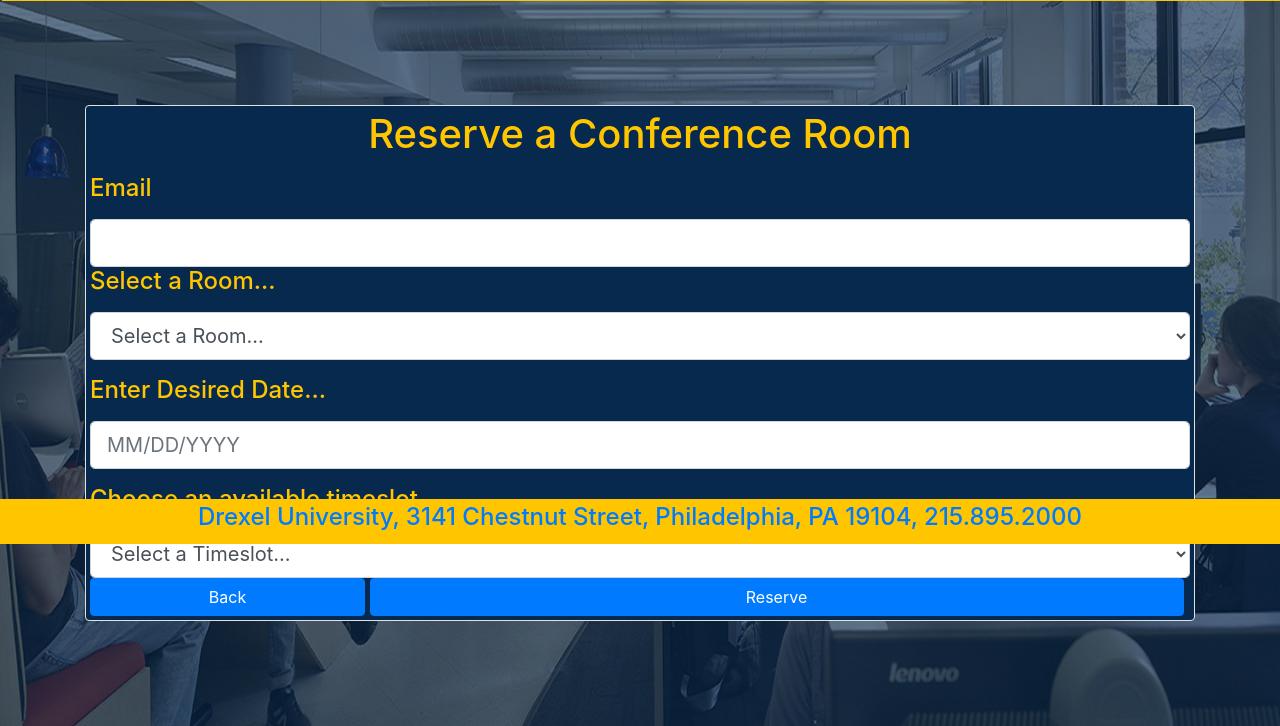
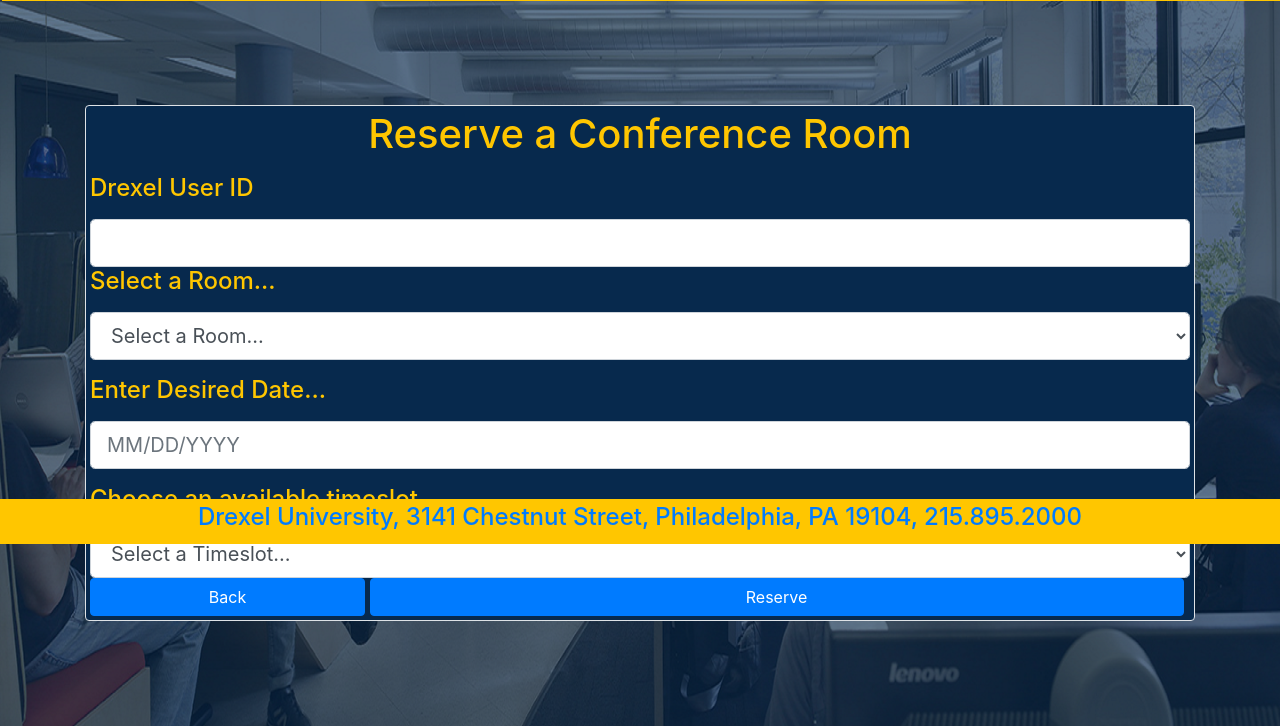
Before and after one commit to das446/iCommons, a Django app: template iCommons/templates/reserveroom.html in a window 1280 px wide. Shown: the part 256-982 px from the top of the page. Run offline with Django 3.2, Linux system fonts and the light colour scheme; the template is opened without the code that fills it, so the values that code supplies are empty; parts of the project's set-up code (start-up, migrations or seed data) failed here and were passed over; some libraries are stand-ins or nearby versions.

Commit message:
changed email to user id

```diff
--- a/iCommons/Devices/views.py
+++ b/iCommons/Devices/views.py
@@ -44,7 +44,7 @@ def reserve(request):
 
 def send_email(user,subject,text):
     from_email = settings.ihelp_email
-    to_email = user
+    to_email = user + "@drexel.edu"
     print("from:" + from_email)
     send_mail(subject, text,from_email, [to_email], fail_silently=False)
 
--- a/iCommons/templates/reservedevice.html
+++ b/iCommons/templates/reservedevice.html
@@ -12,7 +12,7 @@
             {% csrf_token %}
             <div class="mt-3">
             <label for="user">
-              <h4>Email</h4>
+              <h4>Drexel User ID</h4>
             </label>
             <input type="text" name="user" class="form-control form-control-lg">
             </div>
--- a/iCommons/templates/reserveroom.html
+++ b/iCommons/templates/reserveroom.html
@@ -14,7 +14,7 @@
 
                         <div class="mt-3">
                             <label for="user">
-                              <h4>Email</h4>
+                              <h4>Drexel User ID</h4>
                             </label>
                             <input type="text" name="user" class="form-control form-control-lg">
                             </div>
```
